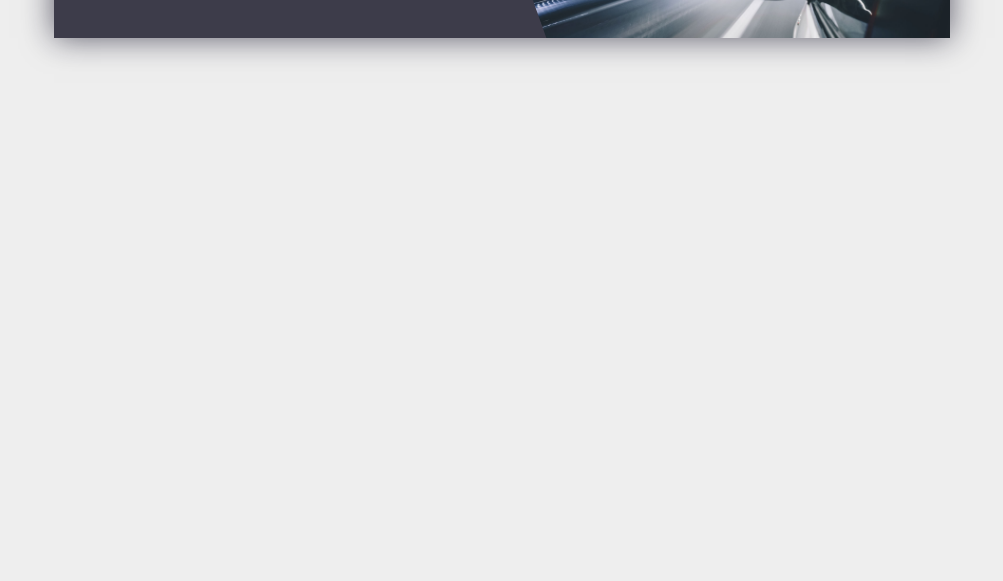
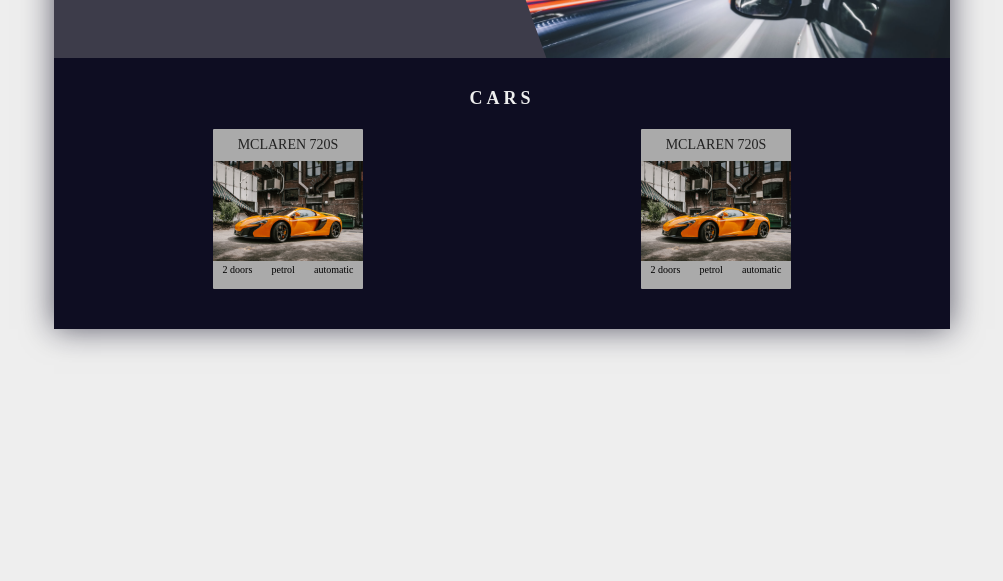
Before and after one commit to JohnyMielony07/Renton, a website: page index.html in a window 1280 px wide. Shown: the part 219-800 px from the top of the page, without its empty margins (138-1141 px from the left). Drawn offline with Linux system fonts and the light colour scheme.

Commit message:
Style card

```diff
--- a/index.html
+++ b/index.html
@@ -36,6 +36,69 @@
             </div>
             <div class="header__img-box"></div>
         </header>
+        <main>
+            <section class="cars">
+                <h2 class="heading-2">Cars</h2>
+                <div class="cars__list">
+                    <div class="card">
+                        <div class="card__side card__side--front">
+                            <div class="car__name">mclaren 720s</div>
+                            <img src="img/car-1-small.jpg" alt="McLaren" class="car__img">
+                            <div class="car__details">
+                                <div class="doors">2 doors</div>
+                                <div class="fuel">petrol</div>
+                                <div class="transimition">automatic</div>
+                            </div>
+                        </div>
+                        <div class="card__side card__side--back">
+                            <div class="desc">
+                                <ul class="desc__list">
+                                    <li class="desc__item">
+                                        <span class="desc__name">Engine Power: </span>
+                                        <span class="desc__value">720HP</span>
+                                    </li>
+                                    <li class="desc__item">
+                                        <span class="desc__name">Doors: </span>
+                                        <span class="desc__value">2</span>
+                                    </li>
+                                    <li class="desc__item">
+                                        <span class="desc__name">Transimition: </span>
+                                        <span class="desc__value">4x4</span>
+                                    </li>
+                                    <li class="desc__item">
+                                        <span class="desc__name">Year of production: </span>
+                                        <span class="desc__value">2017</span>
+                                    </li>
+                                    <li class="desc__item">
+                                        <span class="desc__name">Price: </span>
+                                        <span class="desc__value">$400/day</span>
+                                    </li>
+                                </ul>
+                            </div>
+
+                            <a href="#" class="btn-rent">Rent now!</a>
+                        </div>
+                    </div>
+
+                    <div class="card">
+                        <div class="card__side card__side--front">
+                            <div class="car__name">mclaren 720s</div>
+                            <img src="img/car-1-small.jpg" alt="McLaren" class="car__img">
+                            <div class="car__details">
+                                <div class="doors">2 doors</div>
+                                <div class="fuel">petrol</div>
+                                <div class="transimition">automatic</div>
+                            </div>
+                        </div>
+                        <div class="card__side card__side--back">
+
+                        </div>
+                    </div>
+
+
+                </div>
+            </section>
+        </main>
     </div>
 </body>
 
--- a/sass/_base.scss
+++ b/sass/_base.scss
@@ -42,4 +42,5 @@
     width: 70%;
     margin: 0 auto;
     box-shadow: 0 0rem 3rem rgba($color-primary-3, .65);
+    margin-top: 2rem;
 }
--- a/sass/_cars.scss
+++ b/sass/_cars.scss
@@ -0,0 +1,115 @@
+.cars {
+    margin: 2rem;
+    perspective: 150rem;
+    padding-bottom: 4rem;
+
+    &__list {
+        width: 100%;
+        display: grid;
+        grid-template-columns: repeat(auto-fit, minmax(19rem, 1fr));
+        justify-items: center;
+        grid-row-gap: 2rem;
+    }
+
+
+}
+
+.card {
+
+    position: relative;
+    height: 16rem;
+    width: 15rem;
+
+    &__side {
+        position: absolute;
+        width: 100%;
+        top: 0;
+        left: 0;
+        backface-visibility: hidden;
+        transition: all .5s ease;
+
+        &--front {
+            border-radius: .1rem;
+            overflow: hidden;
+            background-color: $color-light-grey-2;
+            height: 100%;
+            width: 100%;
+        }
+
+        &--back {
+            transform: rotateY(180deg);
+            background-color: $color-secondary-2-1;
+            height: 100%;
+            width: 100%;
+        }
+
+    }
+
+    &:hover &__side--front {
+        transform: rotateY(180deg);
+    }
+
+    &:hover &__side--back {
+        transform: rotateY(360deg);
+    }
+
+}
+
+.car {
+    box-shadow: 0 0rem 3rem $color-primary-3;
+
+    &__name {
+
+        color: #222;
+        text-align: center;
+        text-transform: uppercase;
+        font-size: 1.4rem;
+        font-weight: 500;
+        padding: .8rem;
+
+    }
+
+    &__img {
+        width: 100%;
+    }
+
+    &__details {
+        display: flex;
+        justify-content: space-around;
+        margin-top:-.4rem;
+
+        > * {
+            padding: .5rem;
+        }
+    }
+}
+
+.desc {
+    position: absolute;
+    top: 30%;
+    left: 50%;
+    transform: translateX(-45%);
+    color: $color-light-grey-2;
+    width: 11rem;
+    line-height: 1.4rem;
+
+    &__list {
+        list-style: none;
+    }
+
+    &__item {
+
+    }
+}
+
+.btn-rent {
+    text-decoration: none;
+    position: absolute;
+    bottom: 0;
+    text-align: center;
+    padding: 1rem 0;
+    width: 100%;
+
+    background-color: $color-secondary-2-2;
+    color: $color-light-grey-1;
+}
--- a/sass/_typography.scss
+++ b/sass/_typography.scss
@@ -2,3 +2,13 @@
     text-transform: uppercase;
     letter-spacing: .8rem;
 }
+
+.heading-2 {
+    clear: both;
+    text-transform: uppercase;
+    text-align: center;
+    margin-bottom: 2rem;
+    font-size: 1.8rem;
+    color: $color-light-grey-1;
+    letter-spacing: .4rem;
+}
```
Also changed, not shown: css/style.css, sass/_header.scss (line endings or trailing spaces).
